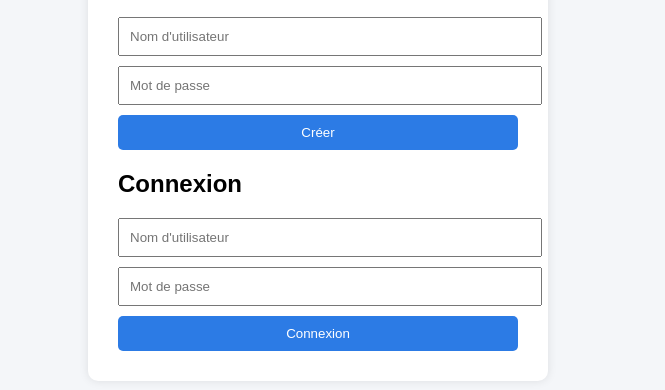
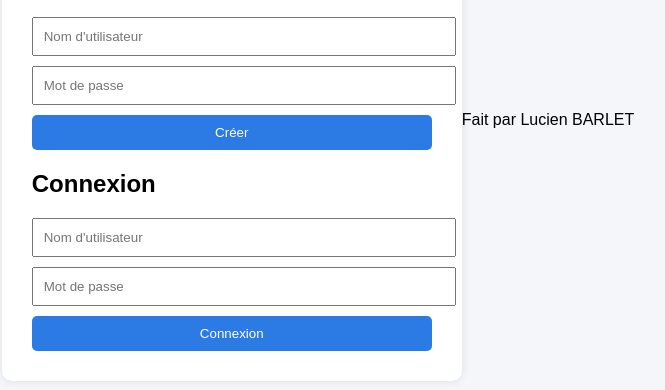
Before and after one commit to luluMP5/SchoolCalculatorBARLET, a plain HTML site: page index.html in a window 1280 px wide. Shown: the part 288-678 px from the top of the page, without its empty margins (322-987 px from the left). Drawn offline with Linux system fonts and the light colour scheme.

Commit message:
Update index.html

```diff
--- a/index.html
+++ b/index.html
@@ -52,3 +52,4 @@
 
 </body>
 </html>
+<p id="credit">Fait par Lucien BARLET</p>
```
